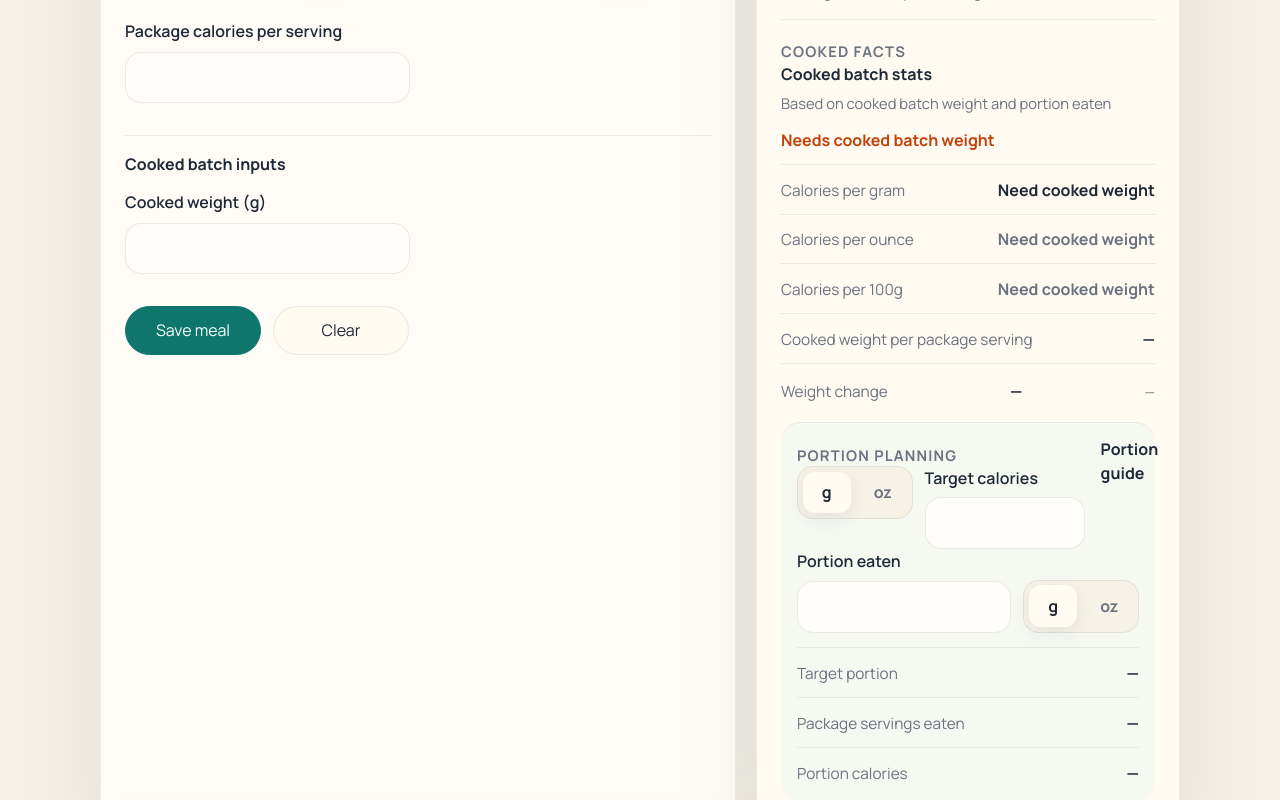
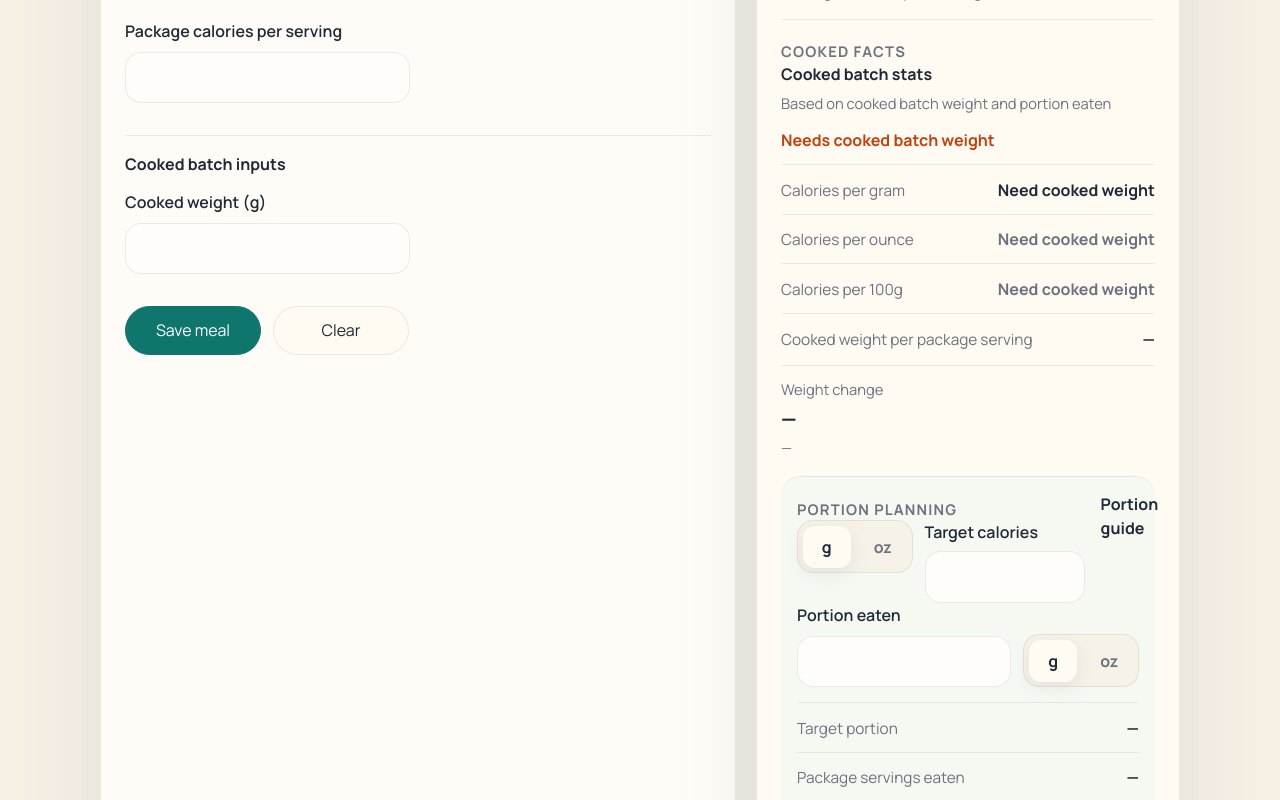
Before and after one commit to relomy/portion_pilot, a React (Vite) app: page / in a window 1280 px wide. Shown: the part 687-1487 px from the top of the page. Built offline with nearby package versions, Linux system fonts and the light colour scheme.

Commit message:
style: stack weight change callout

```diff
--- a/src/components/ResultsPanel.tsx
+++ b/src/components/ResultsPanel.tsx
@@ -153,22 +153,28 @@ function TotalModeResults({
                   )}
                 </dd>
               </div>
-              <div>
-                <dt>Weight change</dt>
-                <dd>
+            </>
+          ) : null}
+        </dl>
+
+        {form.totalCaloriesSource === 'packageLabel' ? (
+          <div
+            className="weight-change-callout"
+            data-testid="weight-change-callout"
+          >
+            <p className="weight-change-callout__label">Weight change</p>
+            <p className="weight-change-callout__value">
               {formatWeightChange(
                 result.weightChangeGrams,
                 result.weightChangePercent,
                 activeOutputUnit,
               )}
-                </dd>
-                <p className="weight-change-callout">
+            </p>
+            <p className="weight-change-callout__copy">
               {getWeightChangeCopy(result.weightChangeDirection)}
             </p>
           </div>
-            </>
         ) : null}
-        </dl>
       </section>
 
       {form.mode === 'total' ? (
--- a/src/index.css
+++ b/src/index.css
@@ -455,10 +455,33 @@ input:disabled {
 }
 
 .weight-change-callout {
-  margin: 0.35rem 0 0;
+  margin-top: 0.85rem;
+  padding-top: 0.8rem;
+  border-top: 1px solid var(--rule);
+}
+
+.weight-change-callout__label,
+.weight-change-callout__value,
+.weight-change-callout__copy {
+  margin: 0;
+}
+
+.weight-change-callout__label {
   color: var(--steel);
-  font-size: 0.84rem;
-  text-align: right;
+  font-size: 0.92rem;
+}
+
+.weight-change-callout__value {
+  margin-top: 0.2rem;
+  color: var(--ink);
+  font-size: 1.25rem;
+  font-weight: 800;
+}
+
+.weight-change-callout__copy {
+  margin-top: 0.2rem;
+  color: var(--steel);
+  font-size: 0.88rem;
 }
 
 .dev-panel {
```
Also changed, not shown: 2 other files (tests, documents, lock files or other folders). Lines whose indentation alone changed are shown as unchanged.
